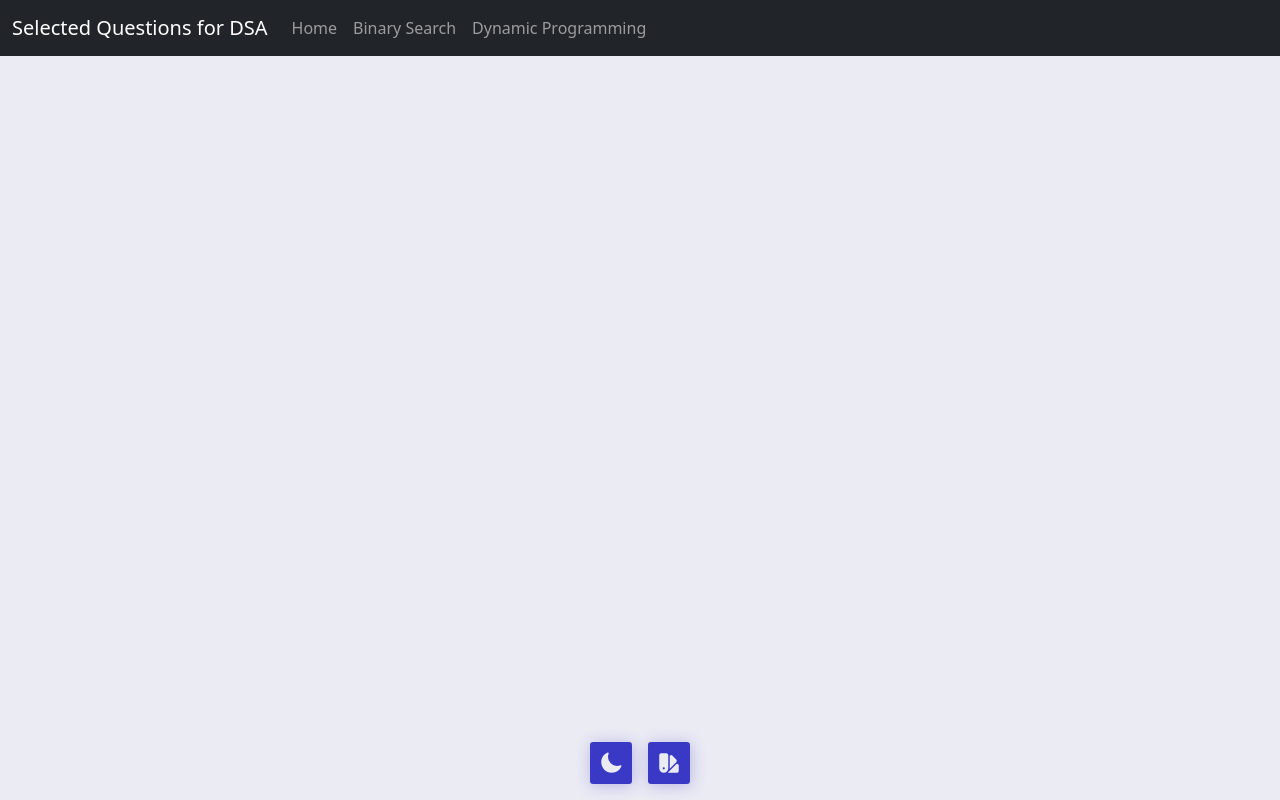
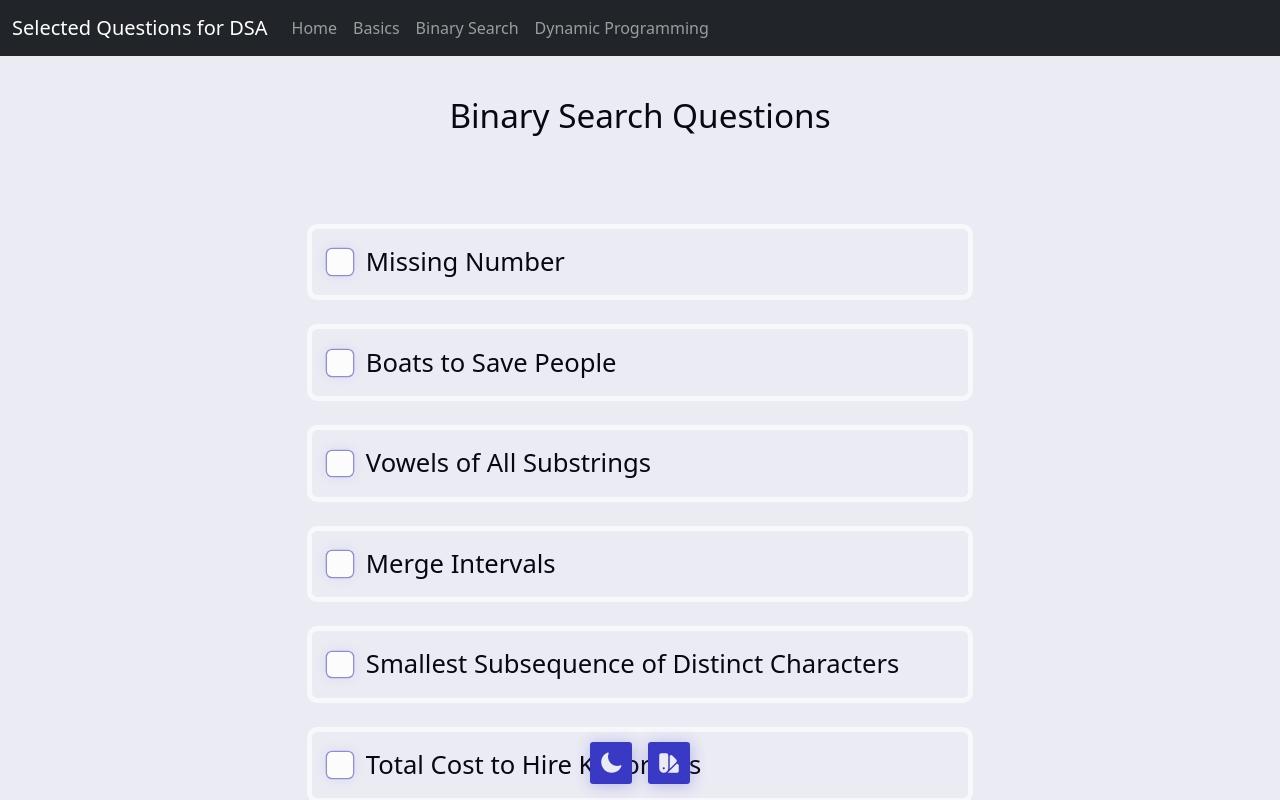
Before and after one commit to vikash485/resources-website, a React (Vite) app: page /Basics in a window 1280 px wide. Shown: the top 800 px of the page. Built offline with nearby package versions, Linux system fonts and the light colour scheme.

Commit message:
added new section "Basics"

```diff
--- a/src/App.jsx
+++ b/src/App.jsx
@@ -5,6 +5,7 @@ import NavBar from './components/Navbar';
 import Binarysearch from './components/Binarysearch';
 import Dynamicp from './components/Dynamicp';
 import Home from './components/Home';
+import Basics from './components/Basics';
 
 function App() {
   // const [tasks, setTasks] = useState(bstasks.task);
@@ -33,6 +34,7 @@ function App() {
       </div> */}
           <Routes>
             <Route path="/"  element={<Home/>}></Route>
+            <Route path="/Basics"  element={<Basics/>}></Route>
             <Route path="/Binarysearch" element={<Binarysearch/>}></Route>
             <Route path="/Dynamicp" element={<Dynamicp/>}></Route>
           </Routes>
--- /dev/null
+++ b/src/components/Basics.jsx
@@ -0,0 +1,69 @@
+import React from 'react'
+import TaskItem from './TaskItem'
+
+import styles from './TaskList.module.css'
+import { basictasks } from './basic'
+
+import useLocalStorage from '../hooks/useLocalStorage';
+
+const Basics = () => {
+
+  const [tasks, setTasks] = useLocalStorage('basic.tasks',basictasks.task);
+  // console.log(tasks);
+
+  const addTask = (task) => {
+    // console.log(task);
+    setTasks(prevState => [task,...prevState])
+  }
+
+    // var ts=JSON.parse(tasks);
+    function update ()
+    {
+      if(basictasks.task.length<tasks.length)
+      tasks.length=basictasks.task.length;
+      for(var i=0;i<tasks.length;i++)
+      {
+        tasks[i].name=basictasks.task[i].name;
+        tasks[i].link=basictasks.task[i].link;
+        tasks[i].id=basictasks.task[i].id;
+      }
+
+      if(basictasks.task.length>tasks.length)
+      {
+        for(var i=tasks.length;i<basictasks.task.length;i++)
+        {
+          addTask(basictasks.task[i]);
+        }
+      }
+    }
+
+  const togglebsTask = (id) => {
+    setTasks(prevState => prevState.map(t=>
+      (t.id===id)?{...t,checked:!t.checked}:t));
+  }
+
+  update();
+
+  return (
+    <>
+      <div className='heading-home'>
+              <h1>Binary Search Questions</h1>
+      </div>
+      <ul className={styles.tasks}>
+          {
+              tasks.map(task=>(
+                  <TaskItem
+                  key={task.id}
+                  link={task.link}
+                      task={task}
+                      checked={task.checked}
+                      toggleTask={togglebsTask}
+                      />
+              ))
+            }
+      </ul>
+    </>
+  )
+}
+
+export default Basics
--- a/src/components/Navbar.jsx
+++ b/src/components/Navbar.jsx
@@ -16,6 +16,9 @@ const NavBar =() => {
                     <Link className="nav-link" aria-current="page" to="/">Home</Link>
                     </li>
                     <li className="nav-item">
+                    <Link className="nav-link" aria-current="page" to="/Basics">Basics</Link>
+                    </li>
+                    <li className="nav-item">
                     <Link className="nav-link" to="/Binarysearch">Binary Search</Link>
                     </li>
                     <li className="nav-item">
--- /dev/null
+++ b/src/components/basic.js
@@ -0,0 +1,100 @@
+export const basictasks = {
+    task : [
+    {
+        name: "Missing Number",
+        link: "https://leetcode.com/problems/missing-number/",
+        id: 1,
+        checked: false
+    },
+    {
+        name: "Boats to Save People",
+        link: "https://leetcode.com/problems/boats-to-save-people/",
+        id: 2,
+        checked : false
+    },
+    {
+        name: "Vowels of All Substrings",
+        link: "https://leetcode.com/problems/vowels-of-all-substrings/",
+        id: 3,
+        checked : false
+    },
+    {
+        name: "Merge Intervals",
+        link: "https://leetcode.com/problems/merge-intervals/",
+        id: 4,
+        checked: false
+    },
+    {
+        name: "Smallest Subsequence of Distinct Characters",
+        link: "https://leetcode.com/problems/smallest-subsequence-of-distinct-characters/",
+        id: 5,
+        checked: false
+    },
+    {
+        name: "Total Cost to Hire K Workers",
+        link: "https://leetcode.com/problems/total-cost-to-hire-k-workers/",
+        id: 6,
+        checked: false
+    },
+    {
+        name: "Gas Station",
+        link: "https://leetcode.com/problems/gas-station/",
+        id: 7,
+        checked: false
+    },
+    {
+        name: "Total Hamming Distance",
+        link: "https://leetcode.com/problems/total-hamming-distance/description/",
+        id: 8,
+        checked: false
+    },
+    {
+        name: "Range Sum Query - Immutable",
+        link: "https://leetcode.com/problems/range-sum-query-immutable/",
+        id: 9,
+        checked: false
+    },
+    {
+        name: "Subarray Sum Equals K",
+        link: "https://leetcode.com/problems/subarray-sum-equals-k/",
+        id: 10,
+        checked: false
+    },
+    {
+        name: "Maximum Points You Can Obtain from Cards",
+        link: "https://leetcode.com/problems/maximum-points-you-can-obtain-from-cards/",
+        id: 11,
+        checked : false
+    },
+    {
+        name: "Maximum OR",
+        link: "https://leetcode.com/problems/maximum-or/",
+        id: 12,
+        checked : false
+    },
+    {
+        name: "Single Number",
+        link: "https://leetcode.com/problems/single-number/",
+        id: 13,
+        checked : false
+    },
+    {
+        name: "Max Points on a Line",
+        link: "https://leetcode.com/problems/max-points-on-a-line/",
+        id: 14,
+        checked : false
+    },
+    {
+        name: "Candy",
+        link: "https://leetcode.com/problems/candy/",
+        id: 15,
+        checked : false
+    },
+    {
+        name: "Longest Substring Without Repeating Characters",
+        link: "https://leetcode.com/problems/longest-substring-without-repeating-characters/",
+        id: 16,
+        checked : false
+    }
+]
+};
```
